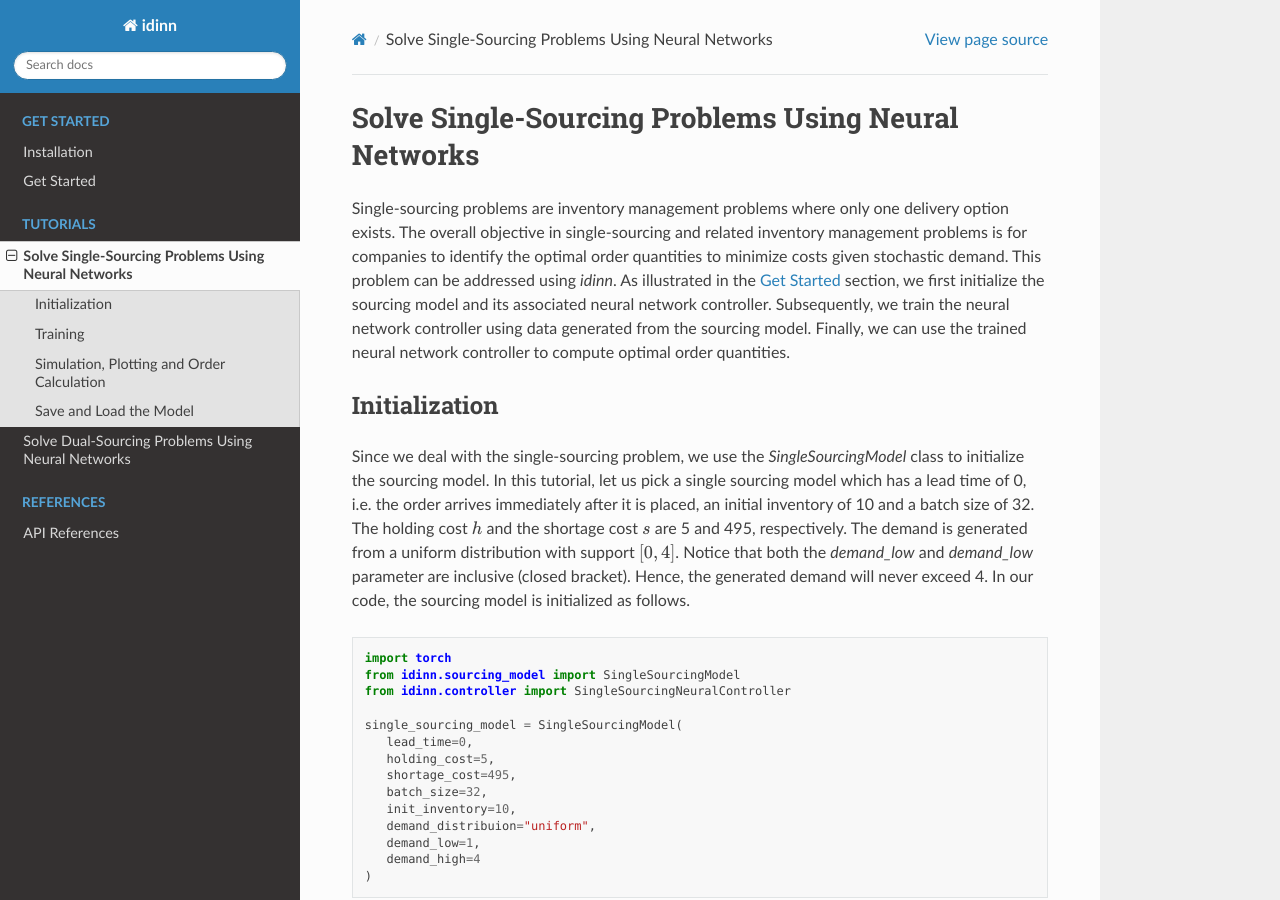
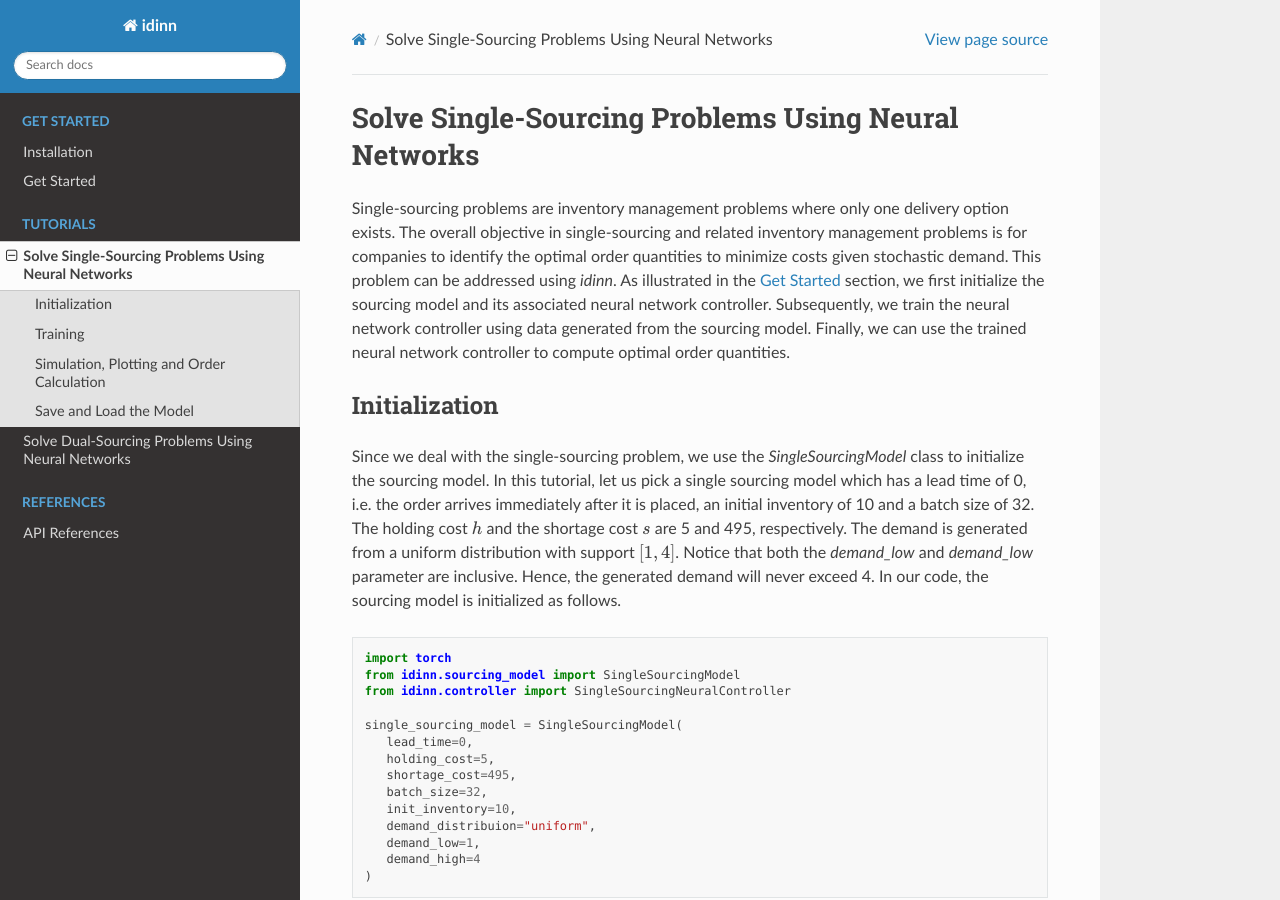
Before and after one commit to iewaij/idinn-streamlit, a Sphinx documentation site: the page built from docs/tutorials/single.rst, in a window 1280 px wide and 900 px high. Built offline with Sphinx 7.4.7 and the Read the Docs theme 2.0.0, drawn with Linux system fonts in a browser that asks for light colours.

Commit message:
Update file single.rst

```diff
--- a/docs/tutorials/single.rst
+++ b/docs/tutorials/single.rst
@@ -6,7 +6,7 @@
 Initialization
 --------------
 
-Since we deal with the single-sourcing problem, we use the `SingleSourcingModel` class to initialize the sourcing model. In this tutorial, let us pick a single sourcing model which has a lead time of 0, i.e. the order arrives immediately after it is placed, an initial inventory of 10 and a batch size of 32. The holding cost :math:`h` and the shortage cost :math:`s` are 5 and 495, respectively. The demand is generated from a uniform distribution with support :math:`[0, 4]`. Notice that both the `demand_low` and `demand_low` parameter are inclusive (closed bracket). Hence, the generated demand will never exceed 4. In our code, the sourcing model is initialized as follows.
+Since we deal with the single-sourcing problem, we use the `SingleSourcingModel` class to initialize the sourcing model. In this tutorial, let us pick a single sourcing model which has a lead time of 0, i.e. the order arrives immediately after it is placed, an initial inventory of 10 and a batch size of 32. The holding cost :math:`h` and the shortage cost :math:`s` are 5 and 495, respectively. The demand is generated from a uniform distribution with support :math:`[1, 4]`. Notice that both the `demand_low` and `demand_low` parameter are inclusive. Hence, the generated demand will never exceed 4. In our code, the sourcing model is initialized as follows.
 
 .. code-block:: python
 
```
